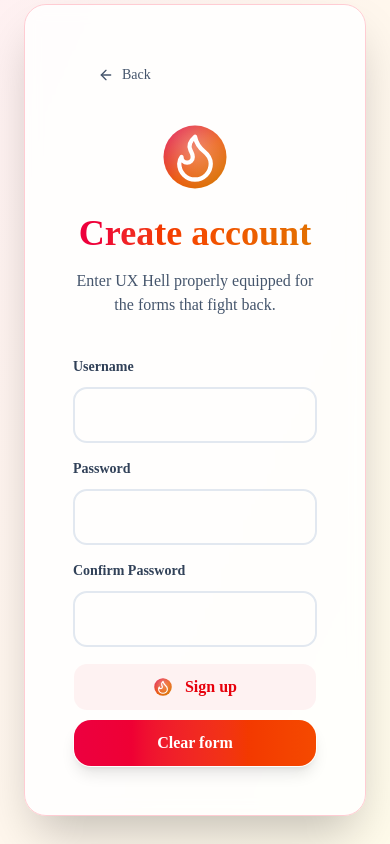
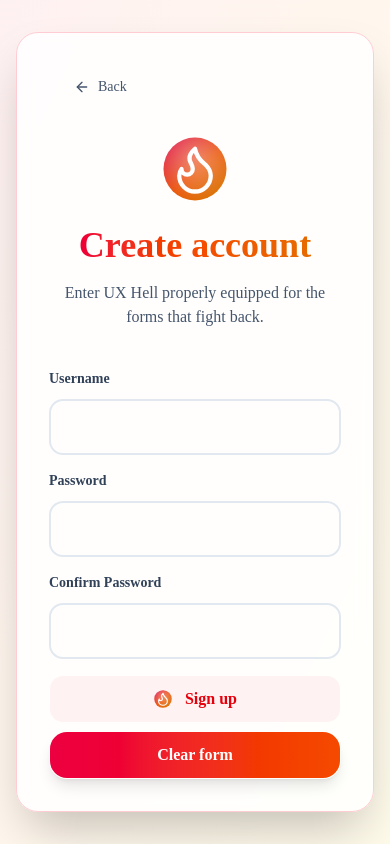
Before and after one commit to Vanemarendajad32/ux-hell, a Next.js app in the folder frontend/: page /register in a window 390 px wide. Built offline with nearby package versions, Linux system fonts and the light colour scheme; no server answers.

Commit message:
Refactor AuthLayout: Adjust padding and layout for improved responsiveness

```diff
--- a/frontend/app/(auth)/layout.tsx
+++ b/frontend/app/(auth)/layout.tsx
@@ -4,9 +4,9 @@ export default function AuthLayout({
   children: React.ReactNode;
 }) {
   const cardClassName =
-    "bg-white/85 backdrop-blur rounded-3xl shadow-2xl p-12 w-full max-w-xl max-h-[calc(100dvh-0.5rem)] overflow-y-auto relative border border-rose-200 sm:max-h-[calc(100dvh-1rem)]";
+    "bg-white/85 backdrop-blur rounded-3xl shadow-2xl p-8 w-full max-w-xl relative border border-rose-200 flex flex-col justify-center";
   return (
-    <div className="flex min-h-dvh items-start justify-center overflow-y-auto px-6 py-1 text-slate-900 sm:items-center sm:py-2">
+    <div className="flex min-h-screen items-center justify-center px-4 py-4 text-slate-900">
       <div className={cardClassName}>{children}</div>
     </div>
   );
```
